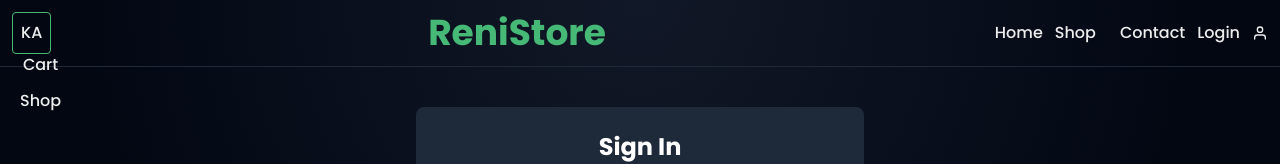
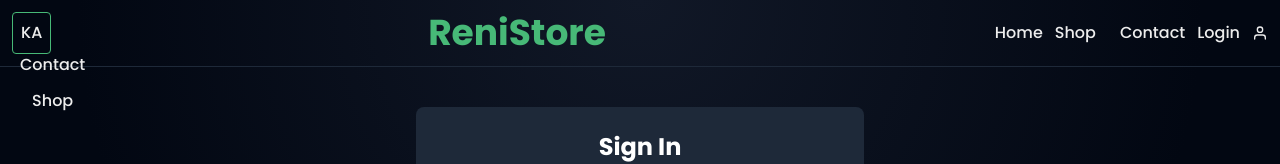
Before and after one commit to MadeBySeby/renistore, a Next.js app: page /en/login in a window 1280 px wide. Shown: the top 164 px of the page. Built offline with nearby package versions, Linux system fonts and the light colour scheme; no server answers.

Commit message:
fix: update Navbar link from cart to contact for improved navigation

```diff
--- a/components/Navbar.tsx
+++ b/components/Navbar.tsx
@@ -66,7 +66,7 @@ export default function Navbar() {
             } overflow-hidden md:overflow-visible`}>
             <ul className="flex flex-col gap-3">
               <li>
-                <Link href={`/${locale}/cart`}>{t("cart")}</Link>
+                <Link href={`/${locale}/contact`}>{t("contact")}</Link>
               </li>
               <li>
                 <Link href={`/${locale}/shop`}>{t("shop")}</Link>
```
